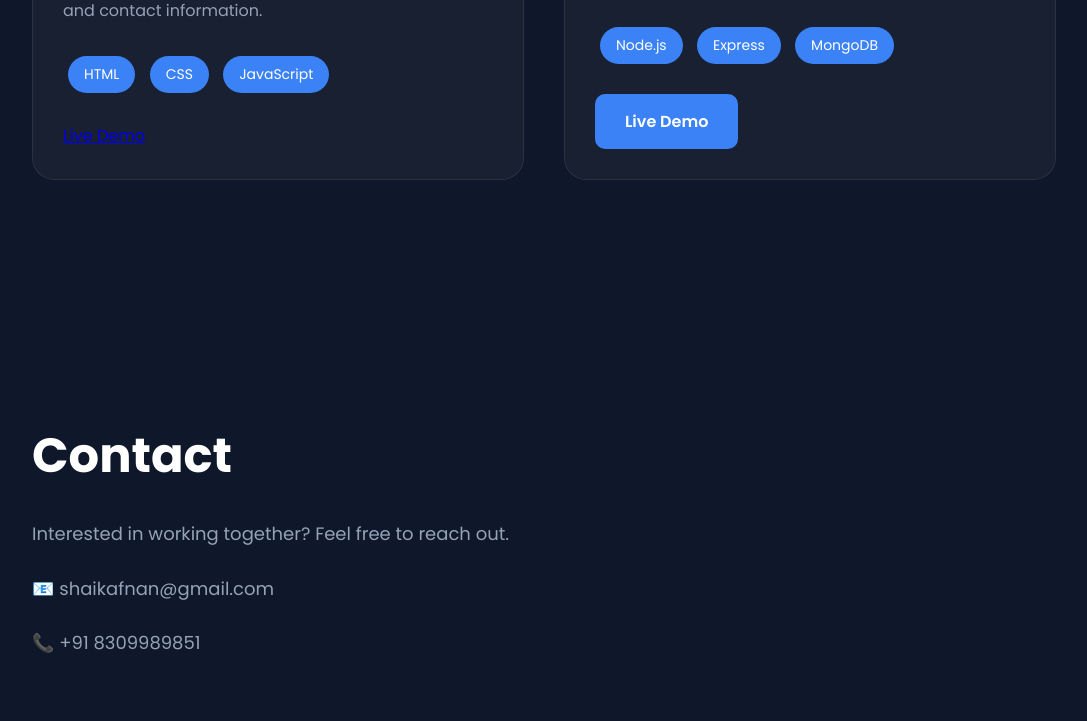
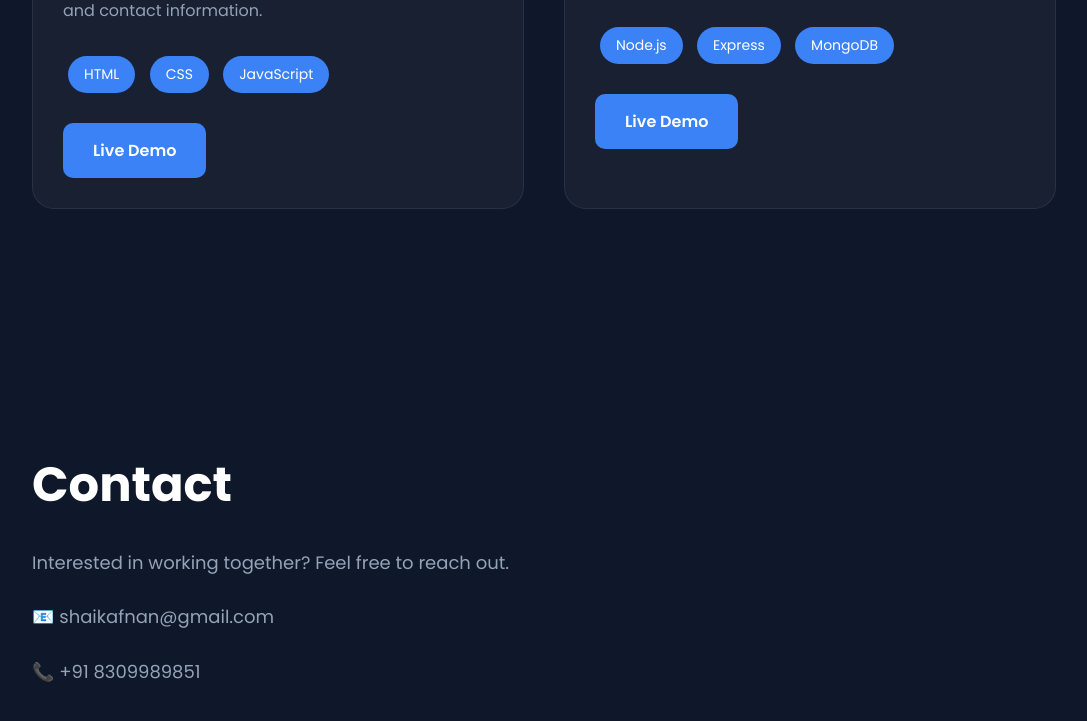
Before and after one commit to skafnan/ma-overseas-website, a plain HTML site: page my-portfolio/index.html in a window 1280 px wide. Shown: the part 2831-3552 px from the top of the page, without its empty margins (96-1183 px from the left). Drawn offline with Linux system fonts and the light colour scheme.

Commit message:
Fix MA Overseas link

```diff
--- a/my-portfolio/index.html
+++ b/my-portfolio/index.html
@@ -197,7 +197,7 @@
                     <div class="project-buttons">
 
 
-    <a href="https://my-portfolio-pi-flame-64.vercel.app" target="_blank">
+    <a href="https://ma-overseas-website.vercel.app/" target="_blank" class="btn-primary">
     Live Demo
 </a>
 
```
